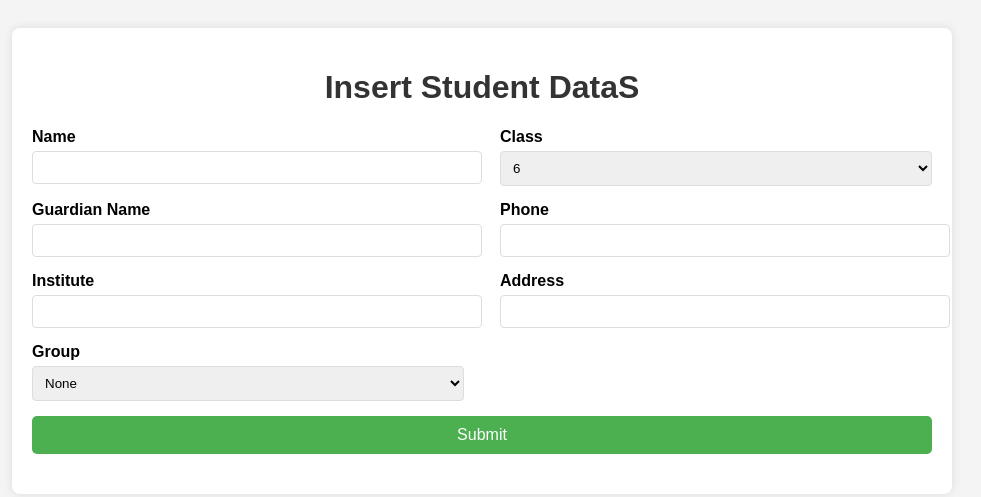
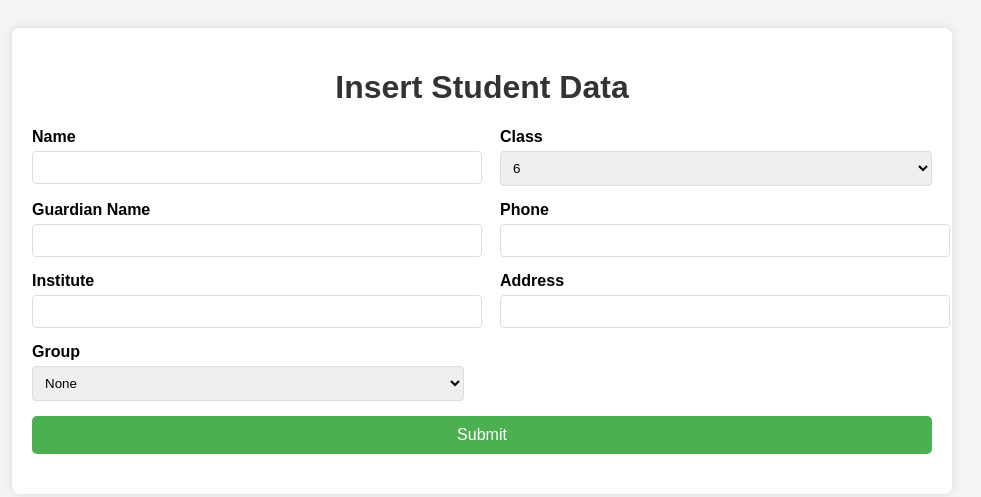
Before and after one commit to thohid12/BMI, a plain HTML site: page index.html in a window 1280 px wide. Shown: the whole page, without its empty margins (158-1139 px from the left). Drawn offline with Linux system fonts and the light colour scheme.

Commit message:
Update index.html h1 tag

```diff
--- a/index.html
+++ b/index.html
@@ -8,7 +8,7 @@
 </head>
 <body>
   <div class="container">
-    <h1>Insert Student DataS</h1>
+    <h1>Insert Student Data</h1>
     <form id="studentForm">
       <!-- First Row -->
       <div class="row">
```
